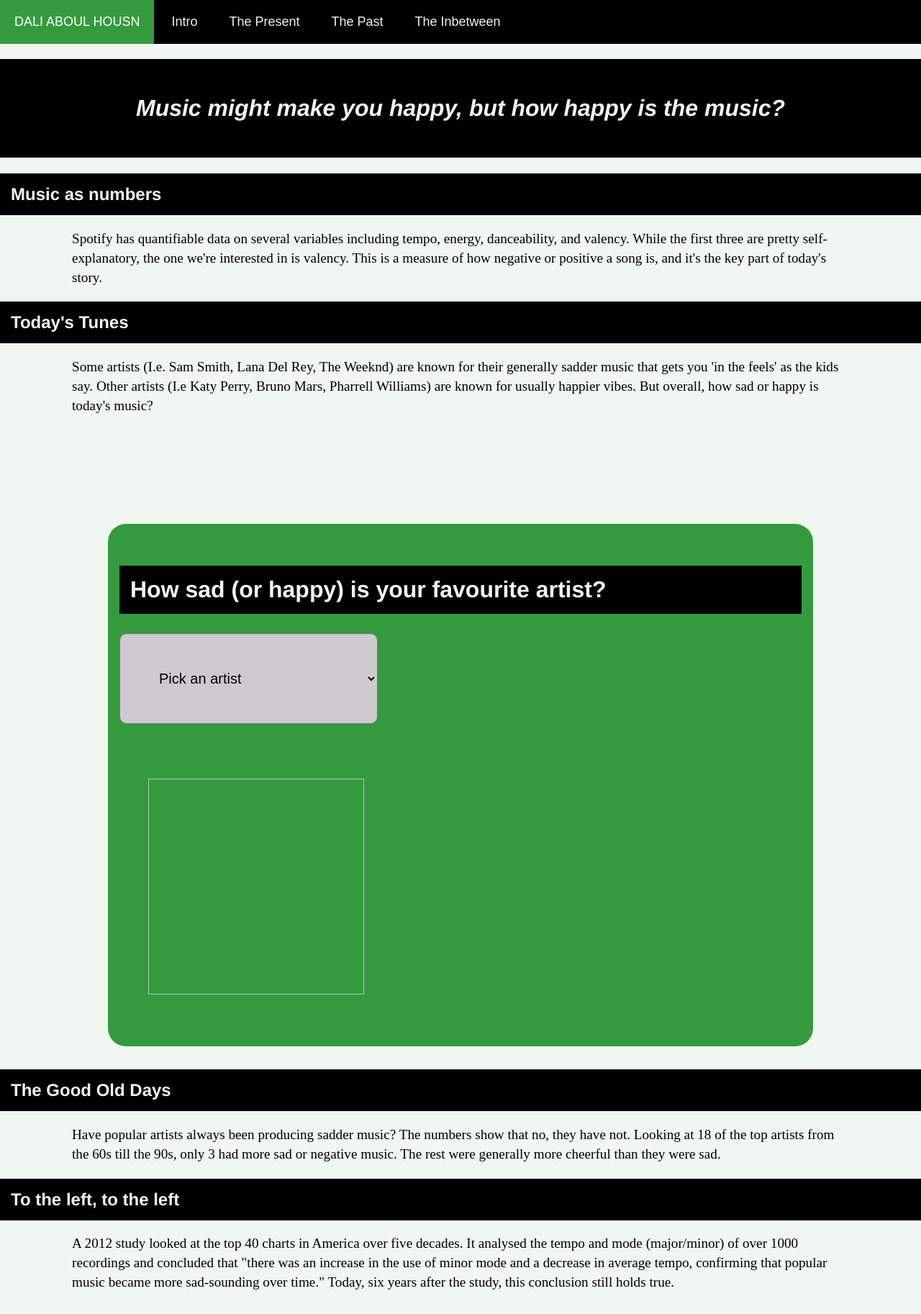
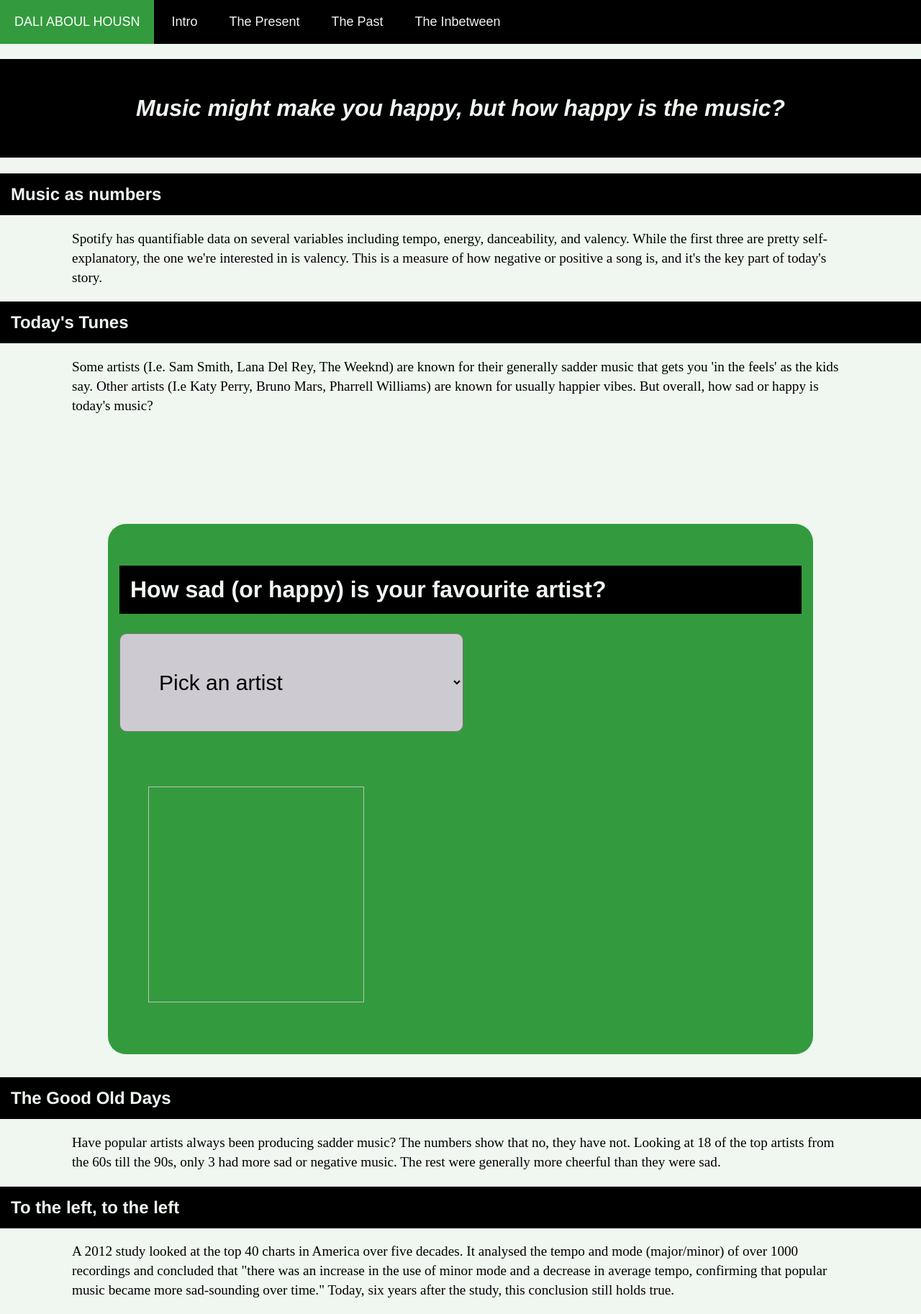
Before and after one commit to ah-dali/ah-dali.github.io, a Jekyll site: the page built from index.html, in a window 1280 px wide. Shown: the whole page at 72% size. Built offline with Jekyll 4.4.1, drawn with Linux system fonts in a browser that asks for light colours.

Commit message:
Update main.css

```diff
--- a/css/main.css
+++ b/css/main.css
@@ -76,10 +76,9 @@ p {
 select {
     background-color: #cecad1;
     padding: 50px;
-    font-size: 20px;
+    font-size: 30px;
     border-radius: 10px;
-    margin: auto
-
+    align: center;
 }
 
 img {
```
